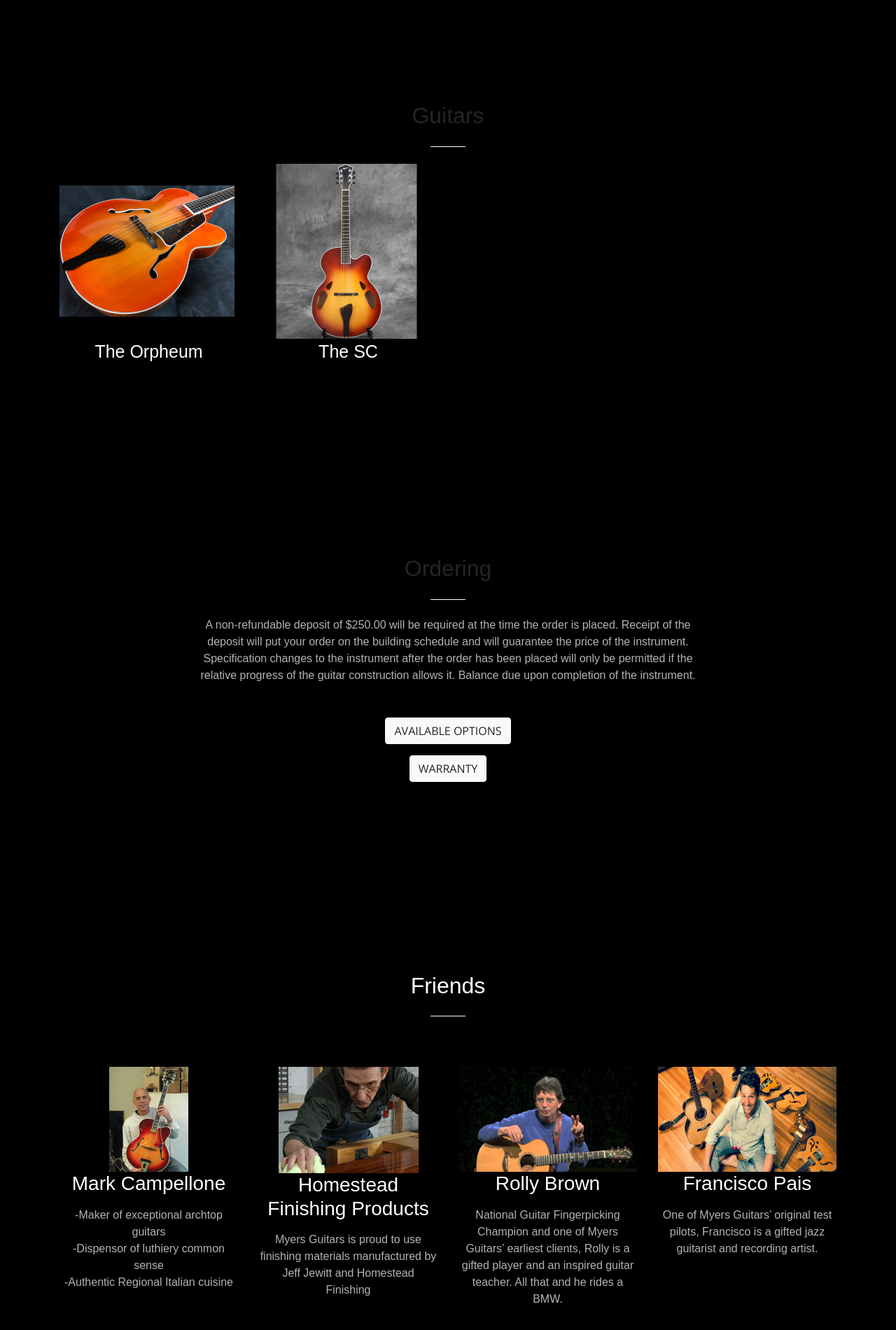
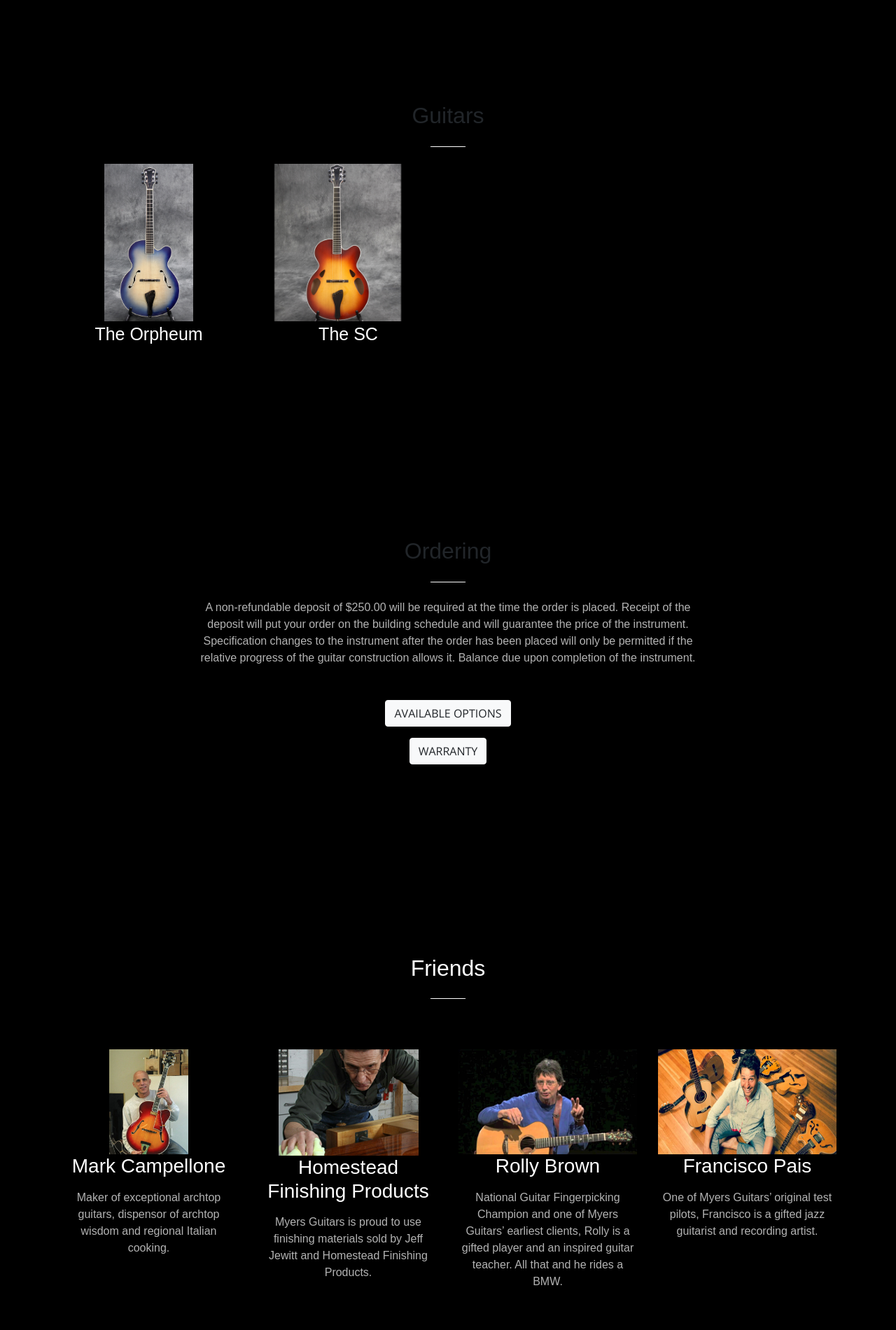
Before and after one commit to myerscm/Myers-Guitars, a website with bundled scripts: page index.html in a window 1280 px wide. Shown: the part 1725-3625 px from the top of the page at 70% size. Built offline with nearby package versions, Linux system fonts and the light colour scheme; files whose address does not match are found by name; a web font is replaced by a local one.

Commit message:
updated friends text, new placeholder for Orph

```diff
--- a/css/custom.css
+++ b/css/custom.css
@@ -108,6 +108,10 @@
 }
 .modal-thumb {
   max-width: 250px;
+  max-height: 225px;
+}
+#thumbnail-1 {
+  text-align: center;
 }
 @media (min-width: 992px)
 #mainNav.navbar-shrink {
--- a/index.html
+++ b/index.html
@@ -139,7 +139,7 @@
 
           <div class="thumbnail-and-modal col-sm-3">
             <div id="thumbnail-1" style="cursor: pointer;">
-              <img class="modal-thumb" src="img/orpheum_1.jpg" alt="The Orpheum">
+              <img class="modal-thumb" src="img/orpheum_profile.jpg" alt="The Orpheum">
               <p style="font-size: 25px; color: white;">The Orpheum</p>
             </div>
             <div class="outer-modal modal-1" style="display: none;">
@@ -379,18 +379,14 @@
         <div class="service-box mt-5 mx-auto">
           <a href="http://www.mcampellone.com/" title=""><img src="img/campellone.jpg" style="max-height:150px;" class="img-fluid"></a>
           <h3 class="mb-3">Mark Campellone</h3>
-          <p class="text-faded mb-4">-Maker of exceptional archtop guitars
-            <br>
-            -Dispensor of luthiery common sense
-            <br>
-            -Authentic Regional Italian cuisine</p>
+          <p class="text-faded mb-4">Maker of exceptional archtop guitars, dispensor of archtop wisdom and regional Italian cooking.</p>
         </div>
       </div>
       <div class="col-lg-3 col-md-6 text-center">
         <div class="service-box mt-5 mx-auto">
           <a href="http://homesteadfinishingproducts.com/" title=""><img src="img/homestead.jpg" style="min-height:150px;" class="img-fluid"></a>
           <h3 class="mb-3">Homestead Finishing Products</h3>
-          <p class="text-faded mb-4">Myers Guitars is proud to use finishing materials manufactured by Jeff Jewitt and Homestead Finishing</p>
+          <p class="text-faded mb-4">Myers Guitars is proud to use finishing materials sold by Jeff Jewitt and Homestead Finishing Products.</p>
         </div>
       </div>
       <div class="col-lg-3 col-md-6 text-center">
```
Also changed, not shown: img/orpheum_profile.jpg (added).
